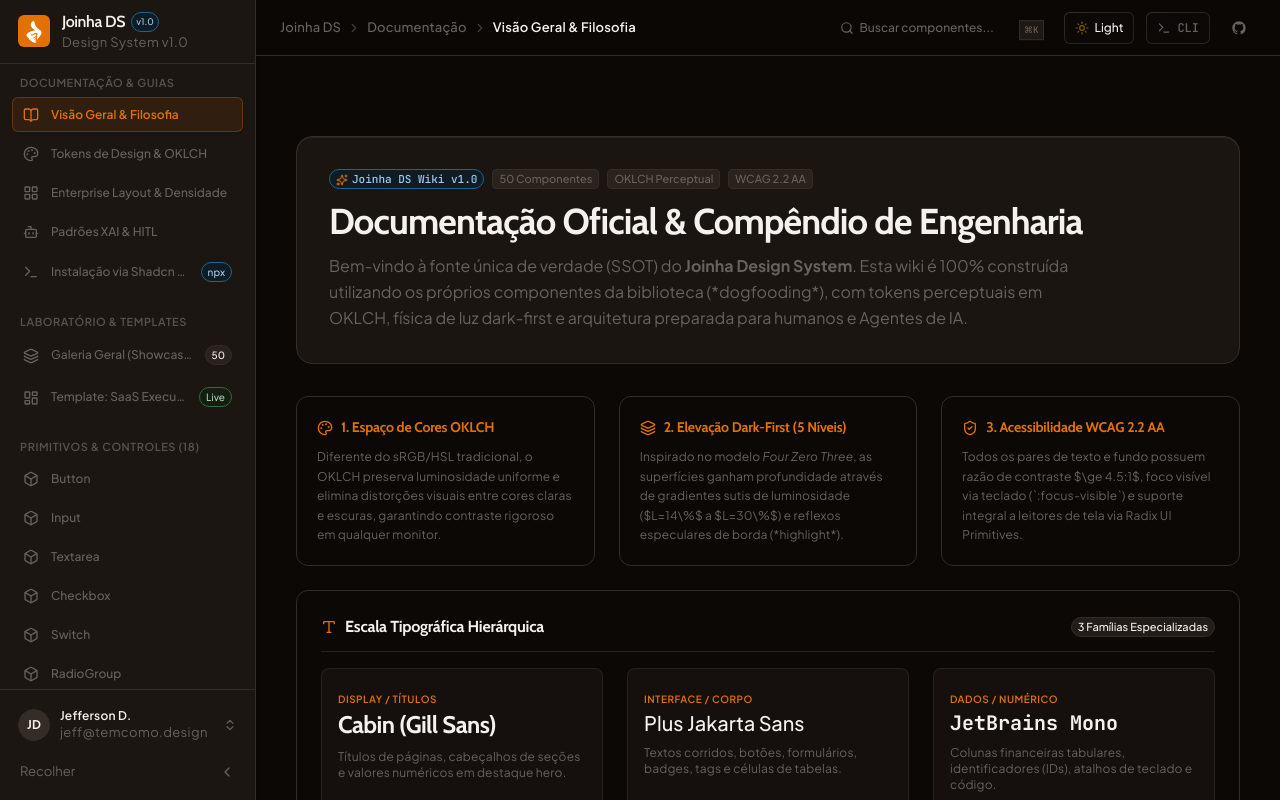
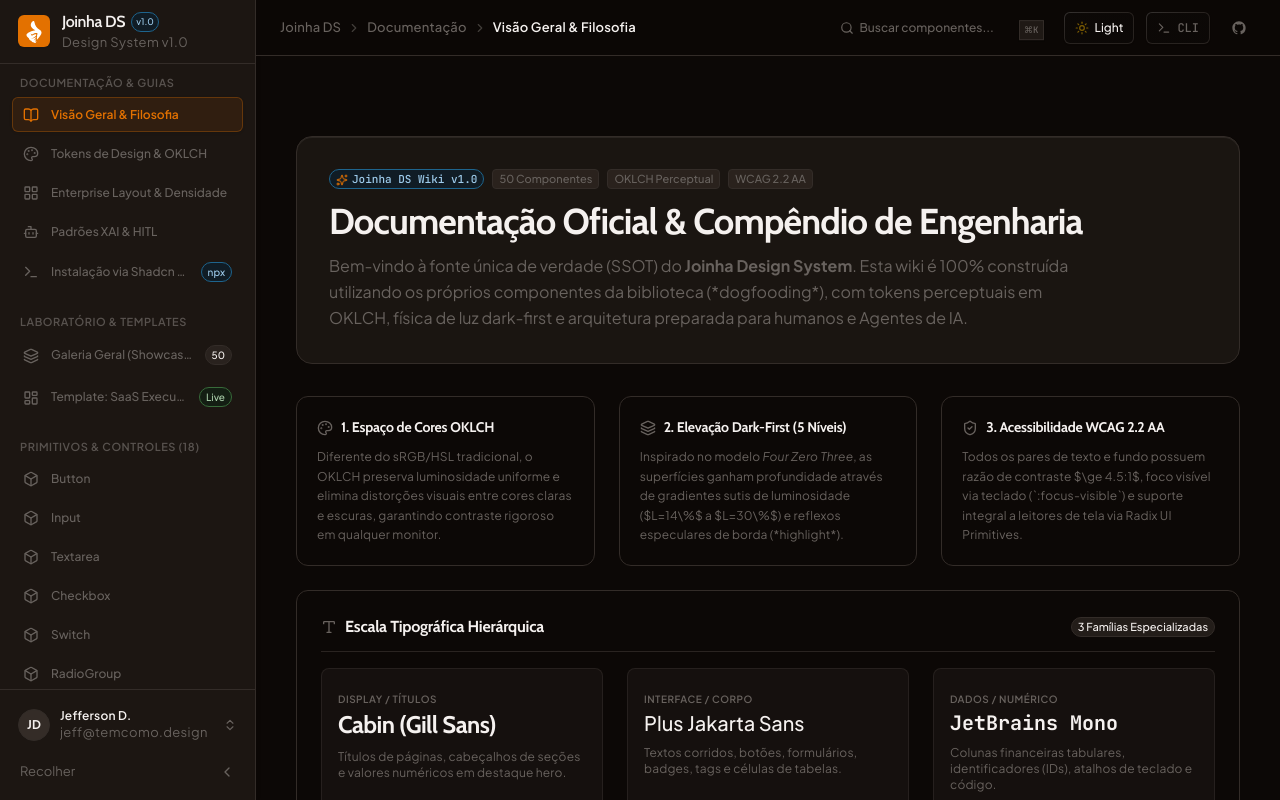
Before and after one commit to jeffdomingos/Joinha_DS, a React (Vite) app: page / in a window 1280 px wide. Built offline with nearby package versions, Linux system fonts and the light colour scheme.

Commit message:
refactor(theme): audit and eliminate decorative orange accents project-wide enforcing 60-30-10 surface rule

```diff
--- a/src/components/layout/sidebar.tsx
+++ b/src/components/layout/sidebar.tsx
@@ -509,7 +509,7 @@
                   className="flex items-center justify-between gap-2 p-2 rounded-(--tc-radius-sm) cursor-pointer"
                 >
                   <div className="flex items-center gap-2">
-                    <Building2 className="w-4 h-4 text-primary" />
+                    <Building2 className="w-4 h-4 text-muted-foreground" />
                     <div className="flex flex-col">
                       <span className="font-medium text-xs">{ws.name}</span>
                       <span className="type-body-sm text-[10px] text-muted-foreground">{ws.plan}</span>
@@ -519,8 +519,8 @@
                 </DropdownMenuItem>
               ))}
               <DropdownMenuSeparator />
-              <DropdownMenuItem className="gap-2 cursor-pointer text-primary">
-                <Plus className="w-4 h-4" />
+              <DropdownMenuItem className="gap-2 cursor-pointer text-foreground">
+                <Plus className="w-4 h-4 text-muted-foreground" />
                 <span className="text-xs font-semibold">Novo Workspace</span>
               </DropdownMenuItem>
             </DropdownMenuContent>
--- a/src/pages/component-detail-view.tsx
+++ b/src/pages/component-detail-view.tsx
@@ -1073,7 +1073,7 @@
             )}
 
             <div className="flex items-center gap-2 bg-surface p-1.5 pl-3 rounded-(--tc-radius-md) border border-border shadow-xs">
-              <Terminal className="w-3.5 h-3.5 text-primary shrink-0" />
+              <Terminal className="w-3.5 h-3.5 text-muted-foreground shrink-0" />
               <code className="type-code-inline text-[11px] text-muted-foreground truncate max-w-[220px] sm:max-w-xs select-all">
                 npx shadcn@latest add {metadata.cliName}
               </code>
@@ -1103,7 +1103,7 @@
         {/* Component When to Use & Usage Recommendation Hub */}
         {metadata.whenToUse && (
           <div className="p-3.5 rounded-(--tc-radius-lg) border border-border/80 bg-surface/60 flex items-start gap-3 mt-3">
-            <div className="p-1.5 rounded-md bg-primary/10 text-primary shrink-0 mt-0.5">
+            <div className="p-1.5 rounded-md bg-surface-hover text-muted-foreground border border-border shrink-0 mt-0.5">
               <Compass className="w-4 h-4" />
             </div>
             <div className="space-y-0.5">
@@ -1377,7 +1377,7 @@
           <TabsContent value="anatomy" className="space-y-6">
             <div className="p-4 rounded-(--tc-radius-xl) border border-border bg-surface/40 space-y-1">
               <h3 className="type-heading-card text-sm font-bold text-foreground flex items-center gap-2">
-                <Layers className="w-4 h-4 text-primary" />
+                <Layers className="w-4 h-4 text-muted-foreground" />
                 <span>Hierarquia Atômica & Compound Components</span>
               </h3>
               <p className="type-body-sm text-xs text-muted-foreground">
--- a/src/pages/docs-wiki-view.tsx
+++ b/src/pages/docs-wiki-view.tsx
@@ -90,8 +90,8 @@
         <section className="space-y-6 animate-in fade-in-50 duration-200">
           <div className="grid grid-cols-1 md:grid-cols-3 gap-6">
             <div className="p-5 rounded-(--tc-radius-xl) border border-border bg-surface-card space-y-2.5">
-              <div className="flex items-center gap-2 text-primary font-bold font-display text-sm">
-                <Palette className="w-4 h-4" />
+              <div className="flex items-center gap-2 text-foreground font-bold font-display text-sm">
+                <Palette className="w-4 h-4 text-muted-foreground" />
                 1. Espaço de Cores OKLCH
               </div>
               <p className="text-xs text-muted-foreground leading-relaxed">
@@ -100,8 +100,8 @@
             </div>
 
             <div className="p-5 rounded-(--tc-radius-xl) border border-border bg-surface-card space-y-2.5">
-              <div className="flex items-center gap-2 text-primary font-bold font-display text-sm">
-                <Layers className="w-4 h-4" />
+              <div className="flex items-center gap-2 text-foreground font-bold font-display text-sm">
+                <Layers className="w-4 h-4 text-muted-foreground" />
                 2. Elevação Dark-First (5 Níveis)
               </div>
               <p className="text-xs text-muted-foreground leading-relaxed">
@@ -110,8 +110,8 @@
             </div>
 
             <div className="p-5 rounded-(--tc-radius-xl) border border-border bg-surface-card space-y-2.5">
-              <div className="flex items-center gap-2 text-primary font-bold font-display text-sm">
-                <ShieldCheck className="w-4 h-4" />
+              <div className="flex items-center gap-2 text-foreground font-bold font-display text-sm">
+                <ShieldCheck className="w-4 h-4 text-muted-foreground" />
                 3. Acessibilidade WCAG 2.2 AA
               </div>
               <p className="text-xs text-muted-foreground leading-relaxed">
@@ -124,7 +124,7 @@
           <div className="p-6 rounded-(--tc-radius-xl) border border-border bg-surface-card space-y-4">
             <div className="flex items-center justify-between border-b border-border/80 pb-3">
               <div className="flex items-center gap-2">
-                <Type className="w-4 h-4 text-primary" />
+                <Type className="w-4 h-4 text-muted-foreground" />
                 <h3 className="text-base font-bold font-display text-foreground">Escala Tipográfica Hierárquica</h3>
               </div>
               <Badge variant="neutral" size="sm">3 Famílias Especializadas</Badge>
@@ -132,19 +132,19 @@
 
             <div className="grid grid-cols-1 md:grid-cols-3 gap-6">
               <div className="p-4 rounded-lg bg-surface border border-border/60 space-y-2">
-                <span className="text-[10px] font-sans uppercase text-primary font-semibold tracking-wider">Display / Títulos</span>
+                <span className="text-[10px] font-sans uppercase text-muted-foreground font-semibold tracking-wider">Display / Títulos</span>
                 <p className="text-2xl font-bold font-display text-foreground tracking-tight">Cabin (Gill Sans)</p>
                 <p className="text-xs text-muted-foreground">Títulos de páginas, cabeçalhos de seções e valores numéricos em destaque hero.</p>
               </div>
 
               <div className="p-4 rounded-lg bg-surface border border-border/60 space-y-2">
-                <span className="text-[10px] font-sans uppercase text-primary font-semibold tracking-wider">Interface / Corpo</span>
+                <span className="text-[10px] font-sans uppercase text-muted-foreground font-semibold tracking-wider">Interface / Corpo</span>
                 <p className="text-xl font-medium font-sans text-foreground">Plus Jakarta Sans</p>
                 <p className="text-xs text-muted-foreground">Textos corridos, botões, formulários, badges, tags e células de tabelas.</p>
               </div>
 
               <div className="p-4 rounded-lg bg-surface border border-border/60 space-y-2">
-                <span className="text-[10px] font-sans uppercase text-primary font-semibold tracking-wider">Dados / Numérico</span>
+                <span className="text-[10px] font-sans uppercase text-muted-foreground font-semibold tracking-wider">Dados / Numérico</span>
                 <p className="text-xl font-bold font-mono text-foreground">JetBrains Mono</p>
                 <p className="text-xs text-muted-foreground">Colunas financeiras tabulares, identificadores (IDs), atalhos de teclado e código.</p>
               </div>
@@ -172,7 +172,7 @@
           <div className="p-6 rounded-(--tc-radius-xl) border border-border bg-surface-card space-y-4">
             <div className="flex items-center justify-between border-b border-border/80 pb-3">
               <div className="flex items-center gap-2">
-                <Palette className="w-4 h-4 text-primary" />
+                <Palette className="w-4 h-4 text-muted-foreground" />
                 <h3 className="text-base font-bold font-display text-foreground">Cores Primárias de Marca (Laranja OKLCH)</h3>
               </div>
               <span className="text-xs text-muted-foreground font-sans">Clique para copiar o token</span>
@@ -432,7 +432,7 @@
           <div className="p-6 rounded-(--tc-radius-xl) border border-border bg-surface-card space-y-4">
             <div className="flex items-center justify-between border-b border-border/80 pb-3">
               <div className="flex items-center gap-2">
-                <Terminal className="w-4 h-4 text-primary" />
+                <Terminal className="w-4 h-4 text-muted-foreground" />
                 <h3 className="text-base font-bold font-display text-foreground">Instalação Modular via CLI Oficial</h3>
               </div>
               <Badge variant="info" size="sm">Shadcn Compatible</Badge>
@@ -444,7 +444,7 @@
 
             <div className="space-y-3 font-mono text-xs">
               <div className="p-3 rounded-lg bg-surface border border-border/80 space-y-1.5">
-                <span className="text-[11px] font-sans font-semibold text-primary block">1. Configurar Tokens do Joinha DS:</span>
+                <span className="text-[11px] font-sans font-semibold text-foreground block">1. Configurar Tokens do Joinha DS:</span>
                 <div className="flex items-center justify-between bg-surface-card p-2 rounded border border-border/60 text-muted-foreground">
                   <code>npx shadcn@latest add https://raw.githubusercontent.com/jeffdomingos/Joinha_DS/master/public/r/tokens.json</code>
                   <Button
@@ -459,7 +459,7 @@
               </div>
 
               <div className="p-3 rounded-lg bg-surface border border-border/80 space-y-1.5">
-                <span className="text-[11px] font-sans font-semibold text-primary block">2. Instalar Componente Individual (ex: Button):</span>
+                <span className="text-[11px] font-sans font-semibold text-foreground block">2. Instalar Componente Individual (ex: Button):</span>
                 <div className="flex items-center justify-between bg-surface-card p-2 rounded border border-border/60 text-muted-foreground">
                   <code>npx shadcn@latest add https://raw.githubusercontent.com/jeffdomingos/Joinha_DS/master/public/r/button.json</code>
                   <Button
```
Also changed, not shown: public/r/sidebar.json (+1 -1 lines), src/pages/dashboard-view.tsx (+4 -4 lines).
